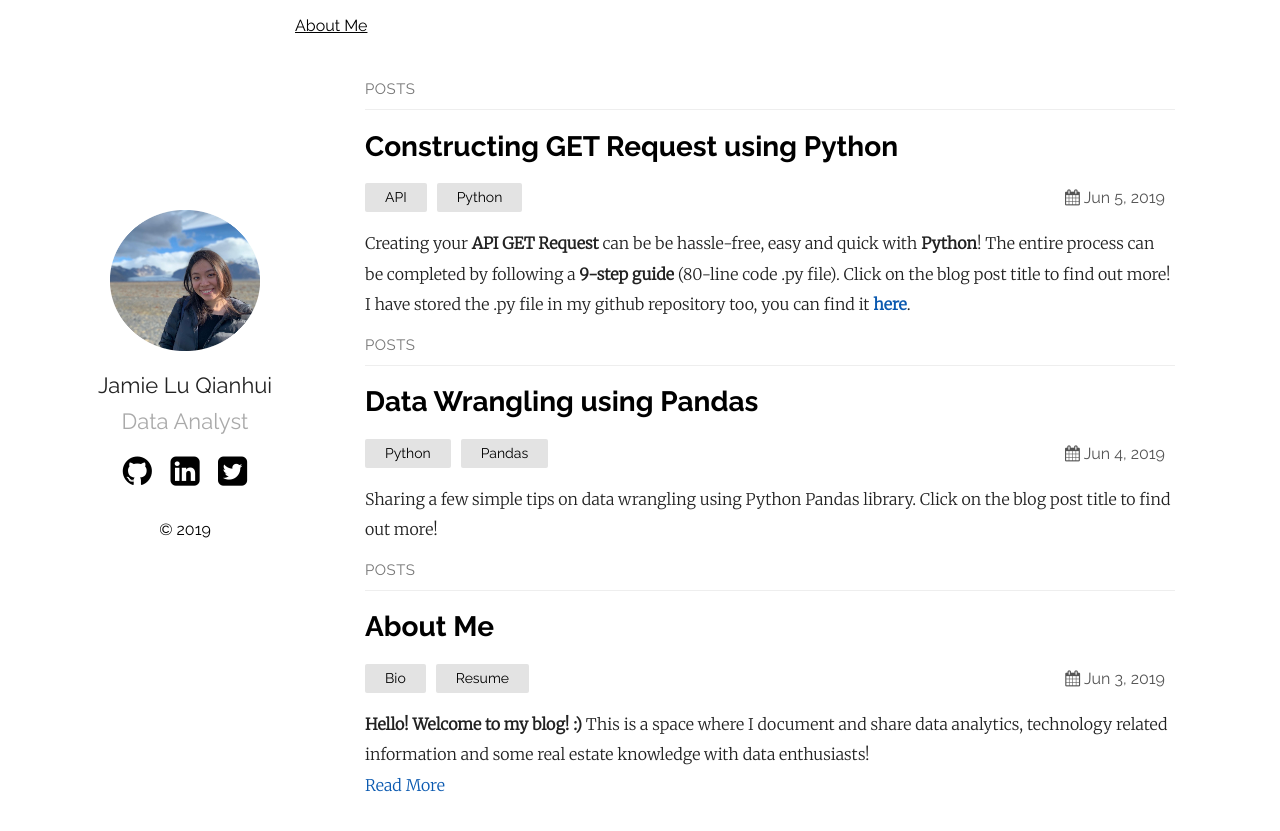
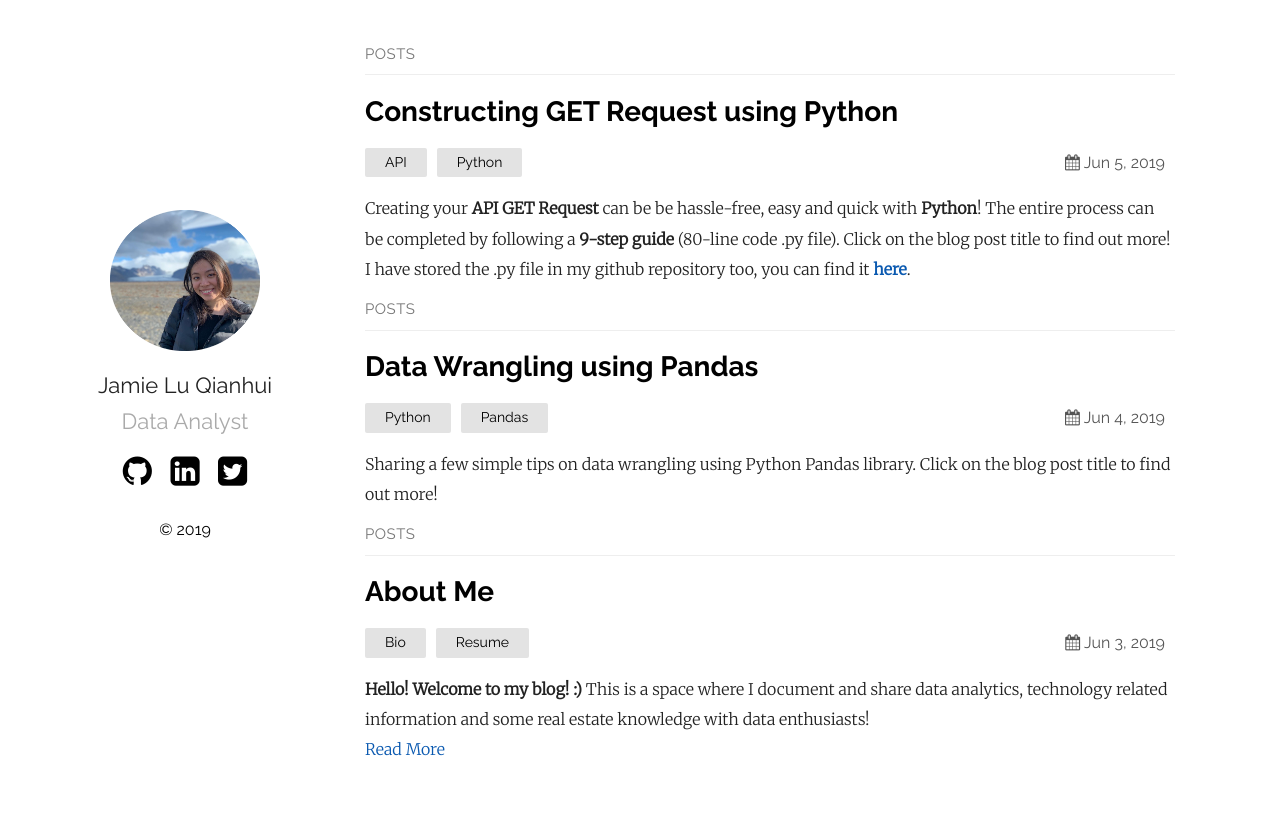
Before and after one commit to jamieqianhui/jamieqianhui.github.io, a Jekyll site: the page built from index.md, in a window 1280 px wide. Shown: the top 831 px of the page. Built offline with Jekyll 4.4.1, drawn with Linux system fonts in a browser that asks for light colours.

Commit message:
Update index.md

```diff
--- a/index.md
+++ b/index.md
@@ -1,5 +1,3 @@
 ---
 layout: home
 ---
-
-<a href="https://jamieqianhui.github.io" title="About Me">About Me</a>
```
